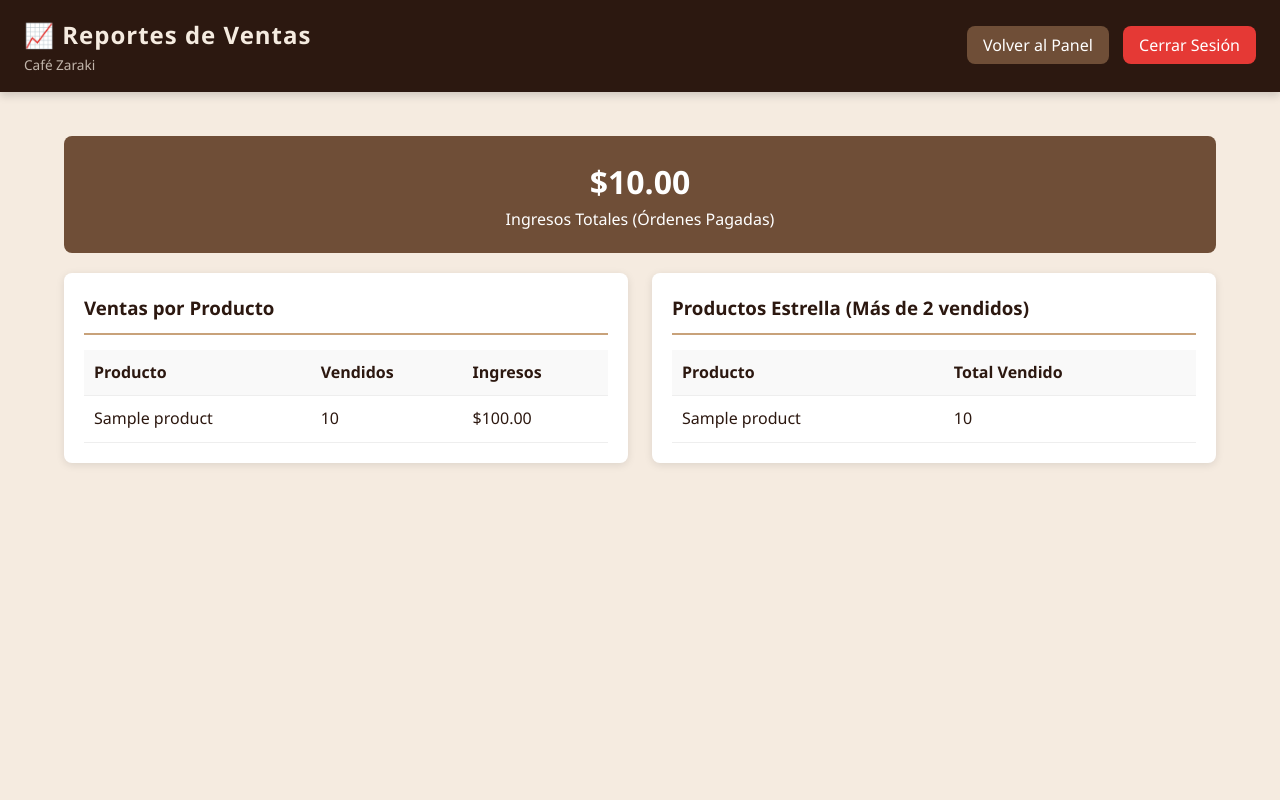
After one commit to Minasuki/cafe-zaraki-php-java, a PHP site: page /reporte.php in a window 1280 px wide. The commit adds this page. Run offline with PHP 8.4, Linux system fonts and the light colour scheme; the visitor is signed in with stand-in values (Sample User, id 1); tables that the repository leaves empty or names only in its code hold one stand-in row (values such as "Sample post").

Commit message:
Agregar páginas de inventario y reportes, y actualizar lógica de estado de órdenes

```diff
--- a/backend-php/public/dashboard.php
+++ b/backend-php/public/dashboard.php
@@ -9,20 +9,24 @@ if (!isset($_SESSION['usuario_id'])) {
 ?>
 <!DOCTYPE html>
 <html lang="es">
+
 <head>
     <meta charset="UTF-8">
     <title>Dashboard - Café Zaraki</title>
     <link rel="stylesheet" href="css/base.css">
     <link rel="stylesheet" href="css/empleado.css">
 </head>
+
 <body>
     <header style="display: flex; justify-content: space-between; align-items: center;">
         <div>
             <h1>👨‍🍳 Panel de Control</h1>
             <div class="subtitle">Bienvenido, <?= htmlspecialchars($_SESSION['usuario_nombre']) ?></div>
         </div>
+        <a href="reporte.php" class="btn-info" style="text-decoration: none; padding: 8px 16px; border-radius: 8px; margin-right: 10px; background: var(--color-info); color: white;">Ver Reportes</a>
         <div>
             <a href="empleado.html" class="btn-primary" style="text-decoration: none; padding: 8px 16px; border-radius: 8px; margin-right: 10px;">Ver Órdenes</a>
+            <a href="inventario.php" class="btn-warning" style="text-decoration: none; padding: 8px 16px; border-radius: 8px; margin-right: 10px; background: var(--color-alerta); color: white;">Inventario</a>
             <a href="logout.php" class="btn-danger" style="text-decoration: none; padding: 8px 16px; border-radius: 8px;">Cerrar Sesión</a>
         </div>
     </header>
@@ -35,4 +39,5 @@ if (!isset($_SESSION['usuario_id'])) {
         </div>
     </main>
 </body>
+
 </html>
--- /dev/null
+++ b/backend-php/public/reporte.php
@@ -0,0 +1,139 @@
+<?php
+session_start();
+if (!isset($_SESSION['usuario_id'])) {
+    header('Location: login.php');
+    exit;
+}
+require_once __DIR__ . '/../config.php';
+
+try {
+    // Reporte 1: Ventas totales por producto (JOIN y GROUP BY)
+    $query1 = "
+        SELECT p.name AS producto,
+               SUM(oi.quantity) AS total_vendido,
+               SUM(oi.quantity * oi.unit_price) AS ingresos
+        FROM order_items oi
+        JOIN products p ON oi.product_id = p.id
+        JOIN orders o ON oi.order_id = o.id
+        WHERE o.status = 'paid'
+        GROUP BY p.id, p.name
+        ORDER BY total_vendido DESC
+    ";
+    $stmt1 = $pdo->query($query1);
+    $ventasPorProducto = $stmt1->fetchAll();
+
+    // Reporte 2: Productos estrella (Usando HAVING para filtrar)
+    // Muestra solo los productos que han vendido MÁS de 2 unidades
+    $query2 = "
+        SELECT p.name AS producto,
+               SUM(oi.quantity) AS total_vendido
+        FROM order_items oi
+        JOIN products p ON oi.product_id = p.id
+        JOIN orders o ON oi.order_id = o.id
+        WHERE o.status = 'paid'
+        GROUP BY p.id, p.name
+        HAVING SUM(oi.quantity) > 2
+        ORDER BY total_vendido DESC
+    ";
+    $stmt2 = $pdo->query($query2);
+    $productosEstrella = $stmt2->fetchAll();
+
+    // Reporte 3: Ingresos totales
+    $query3 = "SELECT SUM(total) AS ingresos_totales FROM orders WHERE status = 'paid'";
+    $ingresosTotales = $pdo->query($query3)->fetch()['ingresos_totales'] ?? 0;
+
+} catch (Exception $e) {
+    die("Error en el reporte: " . $e->getMessage());
+}
+?>
+<!DOCTYPE html>
+<html lang="es">
+<head>
+    <meta charset="UTF-8">
+    <title>Reportes - Café Zaraki</title>
+    <link rel="stylesheet" href="css/base.css">
+    <style>
+        .reporte-grid { display: grid; grid-template-columns: 1fr 1fr; gap: 24px; margin-top: 20px; }
+        .card { background: white; padding: 20px; border-radius: 8px; box-shadow: 0 2px 8px rgba(0,0,0,0.1); }
+        .card h3 { margin-bottom: 15px; color: var(--color-espresso); border-bottom: 2px solid var(--color-latte); padding-bottom: 10px; }
+        table { width: 100%; border-collapse: collapse; }
+        th, td { padding: 10px; text-align: left; border-bottom: 1px solid #eee; }
+        th { background: #f9f9f9; font-weight: 600; }
+        .ingresos-box { background: var(--color-cafe); color: white; padding: 20px; border-radius: 8px; text-align: center; margin-top: 20px; }
+        .ingresos-box h2 { font-size: 2rem; margin: 0; }
+    </style>
+</head>
+<body>
+    <header style="display: flex; justify-content: space-between; align-items: center;">
+        <div>
+            <h1>📈 Reportes de Ventas</h1>
+            <div class="subtitle">Café Zaraki</div>
+        </div>
+        <div>
+            <a href="dashboard.php" class="btn-primary" style="text-decoration: none; padding: 8px 16px; border-radius: 8px; margin-right: 10px;">Volver al Panel</a>
+            <a href="logout.php" class="btn-danger" style="text-decoration: none; padding: 8px 16px; border-radius: 8px;">Cerrar Sesión</a>
+        </div>
+    </header>
+
+    <main class="container">
+        <div class="ingresos-box">
+            <h2>$<?= number_format($ingresosTotales, 2) ?></h2>
+            <p>Ingresos Totales (Órdenes Pagadas)</p>
+        </div>
+
+        <div class="reporte-grid">
+            <!-- Tabla 1: Ventas por Producto -->
+            <div class="card">
+                <h3>Ventas por Producto</h3>
+                <table>
+                    <thead>
+                        <tr>
+                            <th>Producto</th>
+                            <th>Vendidos</th>
+                            <th>Ingresos</th>
+                        </tr>
+                    </thead>
+                    <tbody>
+                        <?php if (empty($ventasPorProducto)): ?>
+                            <tr><td colspan="3">Aún no hay ventas registradas.</td></tr>
+                        <?php else: ?>
+                            <?php foreach ($ventasPorProducto as $v): ?>
+                                <tr>
+                                    <td><?= htmlspecialchars($v['producto']) ?></td>
+                                    <td><?= $v['total_vendido'] ?></td>
+                                    <td>$<?= number_format($v['ingresos'], 2) ?></td>
+                                </tr>
+                            <?php endforeach; ?>
+                        <?php endif; ?>
+                    </tbody>
+                </table>
+            </div>
+
+            <!-- Tabla 2: Productos Estrella (HAVING) -->
+            <div class="card">
+                <h3>Productos Estrella (Más de 2 vendidos)</h3>
+                <table>
+                    <thead>
+                        <tr>
+                            <th>Producto</th>
+                            <th>Total Vendido</th>
+                        </tr>
+                    </thead>
+                    <tbody>
+                        <?php if (empty($productosEstrella)): ?>
+                            <tr><td colspan="2">Ningún producto ha superado las 2 ventas.</td></tr>
+                        <?php else: ?>
+                            <?php foreach ($productosEstrella as $p): ?>
+                                <tr>
+                                    <td><?= htmlspecialchars($p['producto']) ?></td>
+                                    <td><?= $p['total_vendido'] ?></td>
+                                </tr>
+                            <?php endforeach; ?>
+                        <?php endif; ?>
+                    </tbody>
+                </table>
+            </div>
+        </div>
+    </main>
+</body>
+</html>
```
Also changed, not shown: backend-php/api/status.php (+14 -67 lines), backend-php/public/inventario.php (added, +111 -0 lines).
